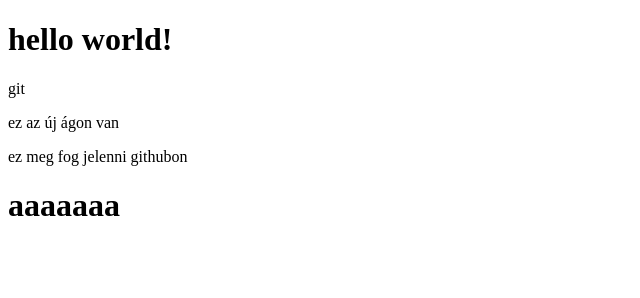
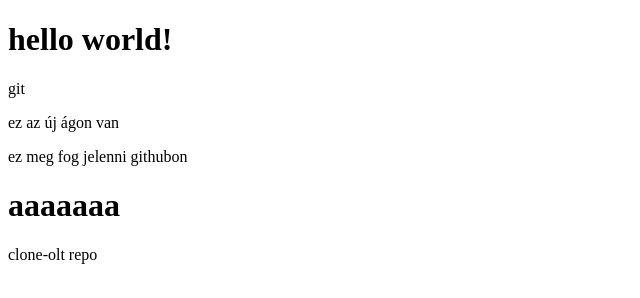
Before and after one commit to bpozsgai9/2022_01_20_orai, a plain HTML site: page index.html in a window 1280 px wide. Shown: the whole page, without its empty margins (0-640 px from the left). Drawn offline with Linux system fonts and the light colour scheme.

Commit message:
cloned repo

```diff
--- a/index.html
+++ b/index.html
@@ -11,5 +11,6 @@
     <p>ez az új ágon van</p>
     <p>ez meg fog jelenni githubon</p>
     <h1>aaaaaaa</h1>
+    <p>clone-olt repo</p>
 </body>
 </html>
```
